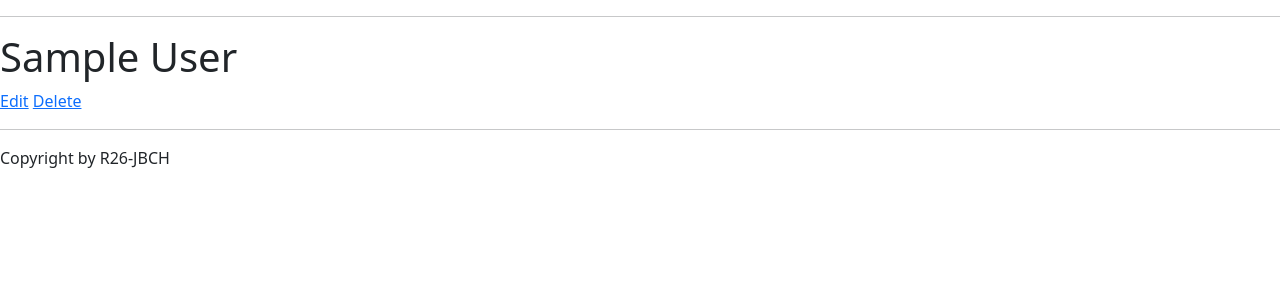
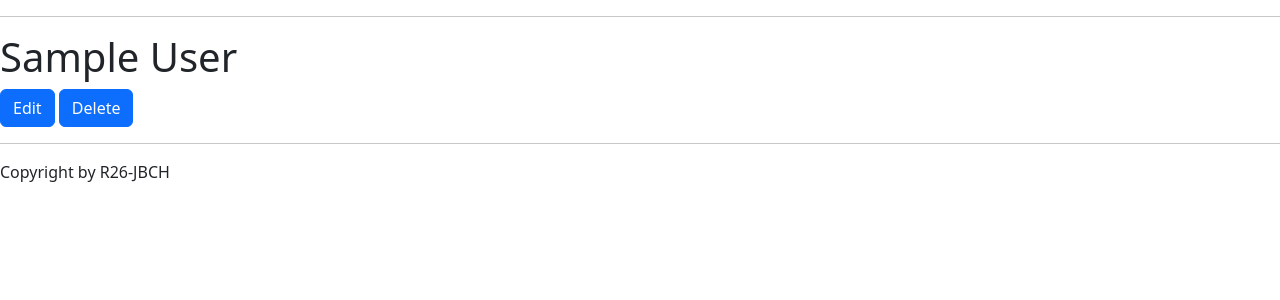
Before and after one commit to Clair-Hawkes/flask_blogly, a Flask app: page /users/1 in a window 1280 px wide. Shown: the part 24-324 px from the top of the page. Run offline with Flask 2, Linux system fonts and the light colour scheme; tables that the repository leaves empty hold one stand-in row (values such as "Sample post"); some libraries are stand-ins or nearby versions.

Commit message:
button styling

```diff
--- a/templates/add_user.html
+++ b/templates/add_user.html
@@ -19,7 +19,7 @@
     <label for="img-irl">Image URL</label>
     <input name="img-url" type="url">
   </div>
-  <button type="submit">Add</button>
+  <button class="btn btn-primary" type="submit">Add</button>
 
 </form>
 
--- a/templates/edit_user.html
+++ b/templates/edit_user.html
@@ -19,8 +19,8 @@
     <label for="img-irl">Image URL</label>
     <input name="img-url" type="url" value="{{ user.image_url }}">
   </div>
-  <button type="submit">Add</button>
-
+  <button class="btn btn-primary" type="submit">Save</button>
+  <a class="btn btn-primary" href="/users/{{ user.id }}">Back</a>
 </form>
 
 {% endblock %}
--- a/templates/user_page.html
+++ b/templates/user_page.html
@@ -9,7 +9,7 @@
 
 {% endif %}
 
-<a href="/users/{{ user.id }}/edit" class="button">Edit</a>
-<a href="" class="button">Delete</a>
+<a href="/users/{{ user.id }}/edit" class="btn btn-primary">Edit</a>
+<a href="" class="btn btn-primary">Delete</a>
 
 {% endblock %}
--- a/templates/users.html
+++ b/templates/users.html
@@ -11,6 +11,6 @@
   {% endfor %}
 </ul>
 
-<a href="/users/new">Add User</a>
+<a href="/users/new" class="btn btn-primary">Add User</a>
 
 {% endblock %}
```
